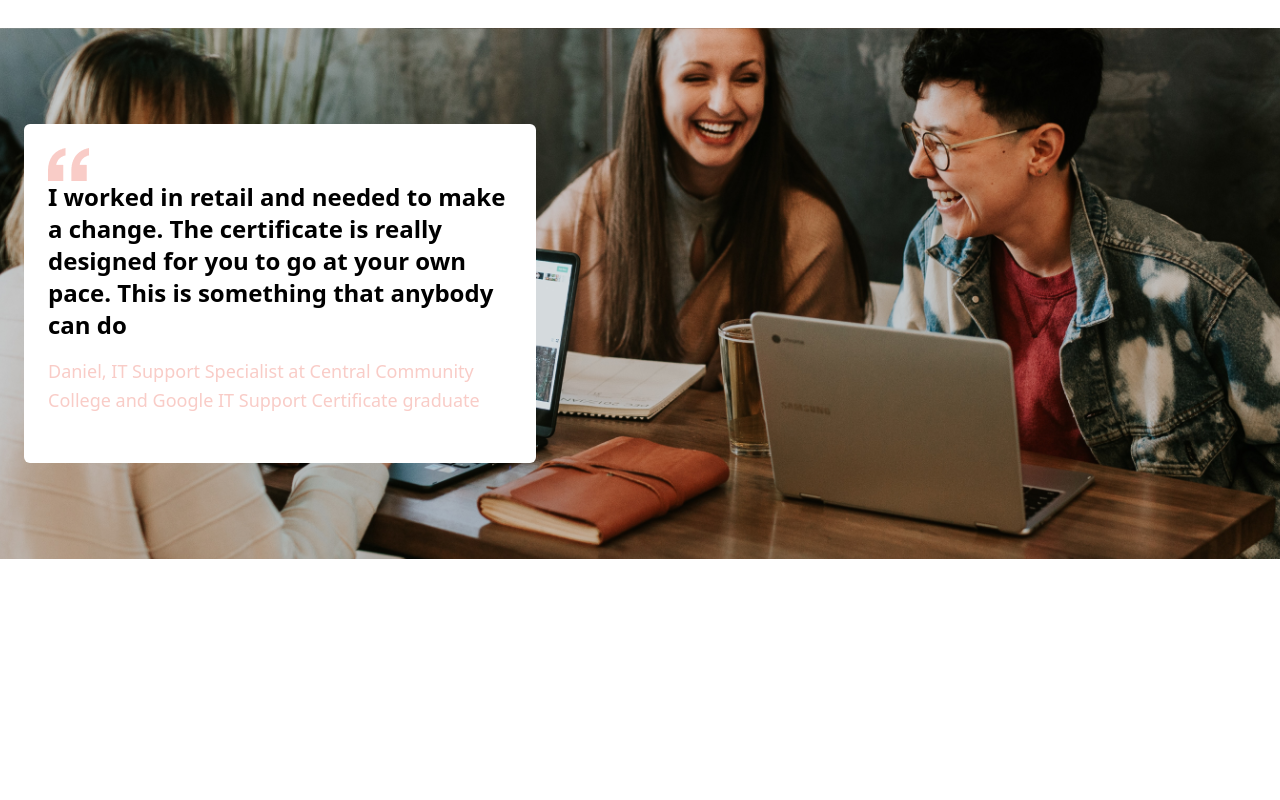
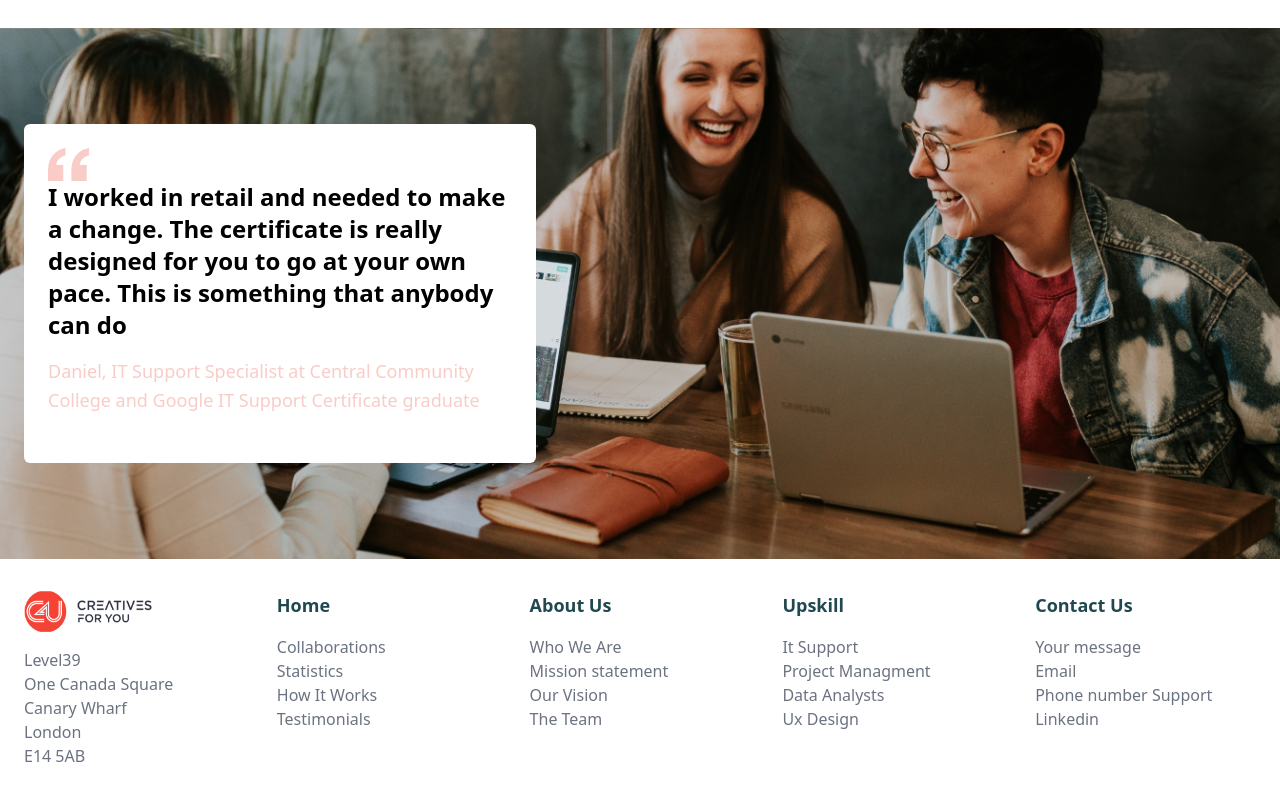
Before and after one commit to webdevmasud/Tailwind-Project-HP, a website built with Vite: page index.html in a window 1280 px wide. Shown: the part 8723-9523 px from the top of the page. Before the commit the page ends 9282 px from the top, so only its background shows below. Built offline with nearby package versions, Linux system fonts and the light colour scheme; files whose address does not match are found by name.

Commit message:
footer section

```diff
--- a/index.html
+++ b/index.html
@@ -302,6 +302,78 @@
  </div>
 </section>
 
+ <!-- Footer SEction -->
+
+ <footer class=" text-gray-500 py-8">
+  <div class="max-w-screen-xl mx-auto px-6 grid grid-cols-1 sm:grid-cols-2 lg:grid-cols-5 gap-8">
+
+
+    <!-- Logo and Link  -->
+    <div>
+      <img src="img/c4u full logo_20224.png" alt="Logo" class="mb-4 w-32 cursor-pointer">
+      <ul class="dark:text-white">
+        <li><a href="#" class="hover:text-red-400">Level39</a></li>
+        <li><a href="#" class="hover:text-red-400">One Canada Square</a></li>
+        <li><a href="#" class="hover:text-red-400">Canary Wharf</a></li>
+        <li><a href="#" class="hover:text-red-400">London</a></li>
+        <li><a href="#" class="hover:text-red-400">E14 5AB</a></li>
+      </ul>
+    </div>
+
+    <!--  Home -->
+    <div>
+      <h3 class="text-lg font-semibold mb-4 text-[#20484F] dark:text-[#fff]">Home</h3>
+      <ul class="dark:text-white">
+        <li><a href="#" class="hover:text-red-400">Collaborations</a></li>
+        <li><a href="#" class="hover:text-red-400">Statistics</a></li>
+        <li><a href="#" class="hover:text-red-400">How It Works </a></li>
+        <li><a href="#" class="hover:text-red-400">Testimonials </a></li>
+      </ul>
+    </div>
+
+    <!-- About Us -->
+    <div>
+      <h3 class="text-lg font-semibold mb-4 text-[#20484F] dark:text-[#fff]">About Us</h3>
+      <ul class="dark:text-white">
+        <li><a href="#" class="hover:text-red-400">Who We Are</a></li>
+        <li><a href="#" class="hover:text-red-400">Mission statement </a></li>
+        <li><a href="#" class="hover:text-red-400">Our Vision </a></li>
+        <li><a href="#" class="hover:text-red-400">The  Team </a></li>
+      </ul>
+    </div>
+
+    <!-- Upskill -->
+    <div>
+      <h3 class="text-lg font-semibold mb-4 text-[#20484F] dark:text-[#fff]">Upskill</h3>
+      <ul class="dark:text-white">
+        <li><a href="#" class="hover:text-red-400">It Support </a></li>
+        <li><a href="#" class="hover:text-red-400">Project Managment </a></li>
+        <li><a href="#" class="hover:text-red-400">Data Analysts</a></li>
+        <li><a href="#" class="hover:text-red-400">Ux Design</a></li>
+      </ul>
+    </div>
+
+    <!-- IT Support -->
+    <div>
+      <h3 class="text-lg font-semibold mb-4 text-[#20484F] dark:text-[#fff]">Contact Us </h3>
+      <ul class="dark:text-white ">
+        <li><a href="#" class="hover:text-red-400">Your message </a></li>
+        <li><a href="#" class="hover:text-red-400">Email </a></li>
+        <li><a href="#" class="hover:text-red-400">Phone number  Support</a></li>
+        <li><a href="#" class="hover:text-red-400">Linkedin </a></li>
+      </ul>
+    </div>
+
+  </div>
+
+</footer>
+<script>
+  const htmlTagSelect = document.getElementById('htmlTag')
+
+  document.getElementById('switchBtn').addEventListener("click", function(){
+    htmlTagSelect.classList.toggle('dark')
+  })
+</script>
 
 </body>
 </html>
```
